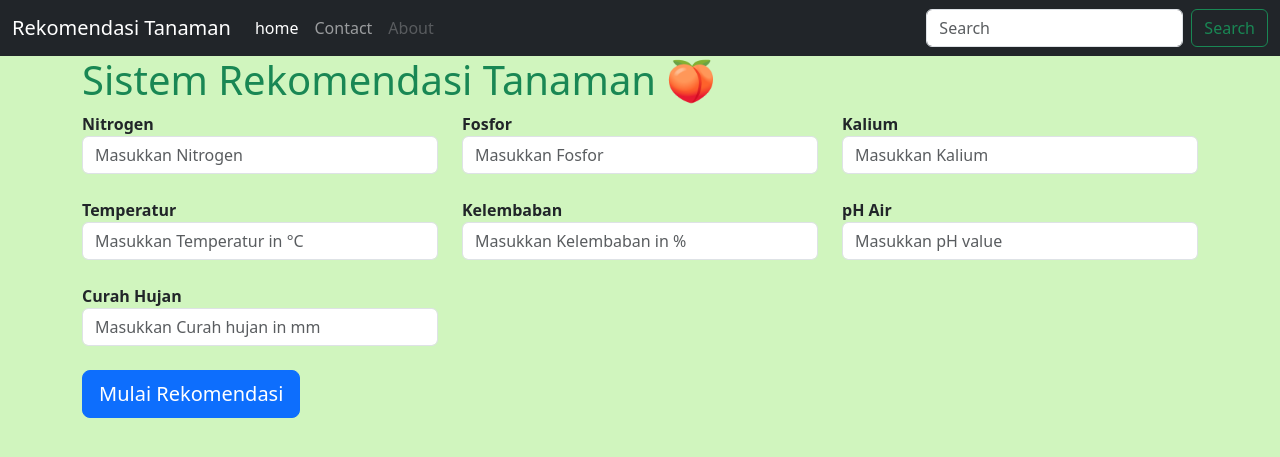
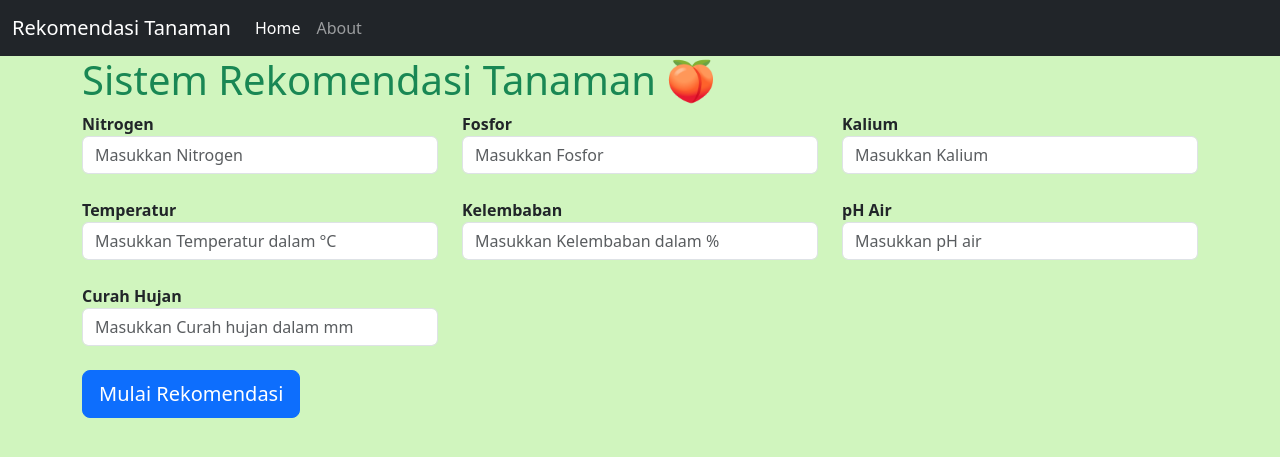
Before and after one commit to Bimajadivaaa/Sistem-rekomendasi-tanaman, a Flask app: page / in a window 1280 px wide. Shown: the top 457 px of the page. Run offline with Flask 3, Linux system fonts and the light colour scheme; parts of the project's set-up code (start-up, migrations or seed data) failed here and were passed over.

Commit message:
ubah placeholder

```diff
--- a/templates/index.html
+++ b/templates/index.html
@@ -3,7 +3,7 @@
   <head>
     <meta charset="utf-8" />
     <meta name="viewport" content="width=device-width, initial-scale=1" />
-    <title>Sistem Rekomendasi Tanaman</title>
+    <title class="font-weight-bold">Sistem Rekomendasi Tanaman</title>
     <link
       href="https://cdn.jsdelivr.net/npm/bootstrap@5.3.0-alpha3/dist/css/bootstrap.min.css"
       rel="stylesheet"
@@ -23,23 +23,15 @@
       <div class="collapse navbar-collapse" id="navbarSupportedContent">
         <ul class="navbar-nav me-auto mb-2 mb-lg-0">
           <li class="nav-item">
-            <a class="nav-link active" aria-current="page" href="#">home</a>
+            <a class="nav-link active" aria-current="page" href="C:\Users\Asus\Documents\Sistem Prediksi Tumbuhan\templates\index.html">Home</a>
           </li>
           <li class="nav-item">
-            <a class="nav-link" href="#">Contact</a>
-          </li>
-          <li class="nav-item">
-            <a class="nav-link disabled">About</a>
+            <a class="nav-link" href="#">About</a>
           </li>
         </ul>
-        <form class="d-flex" role="search">
-          <input class="form-control me-2" type="search" placeholder="Search" aria-label="Search">
-          <button class="btn btn-outline-success" type="submit">Search</button>
-        </form>
       </div>
     </div>
   </nav>
-
   <!-- form -->
     <div class="container">
       <h1 class="text-success">Sistem Rekomendasi Tanaman <span class="text-success">🍑</span></h1>
@@ -62,22 +54,22 @@
         <div class="row mt-4">
             <div class="col-md-4">
                 <label for="Temperatur">Temperatur</label>
-                <input type="number" step="0.01" id="Temperatur" name="Temperatur" placeholder="Masukkan Temperatur in °C" class="form-control" required>
+                <input type="number" step="0.01" id="Temperatur" name="Temperatur" placeholder="Masukkan Temperatur dalam °C" class="form-control" required>
             </div>
             <div class="col-md-4">
                 <label for="Kelembaban">Kelembaban</label>
-                <input type="number" step="0.01" id="Kelembaban" name="Kelembaban" placeholder="Masukkan Kelembaban in %" class="form-control" required>
+                <input type="number" step="0.01" id="Kelembaban" name="Kelembaban" placeholder="Masukkan Kelembaban dalam %" class="form-control" required>
             </div>
             <div class="col-md-4">
                 <label for="pH">pH Air</label>
-                <input type="number" step="0.01" id="pH" name="pH" placeholder="Masukkan pH value" class="form-control" required>
+                <input type="number" step="0.01" id="pH" name="pH" placeholder="Masukkan pH air" class="form-control" required>
             </div>
         </div>
 
         <div class="row mt-4">
             <div class="col-md-4">
                 <label for="Curah_hujan">Curah Hujan</label>
-                <input type="number" step="0.01" id="Curah_hujan" name="Curah_hujan" placeholder="Masukkan Curah hujan in mm" class="form-control" required>
+                <input type="number" step="0.01" id="Curah_hujan" name="Curah_hujan" placeholder="Masukkan Curah hujan dalam mm" class="form-control" required>
             </div>
         </div>
 
```
